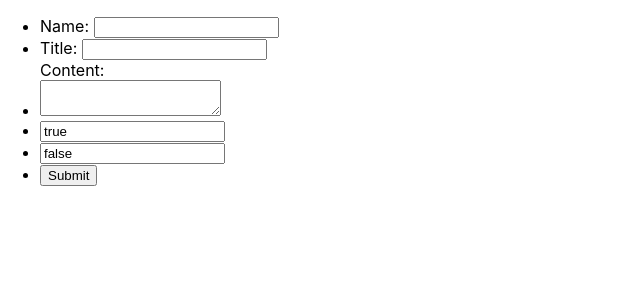
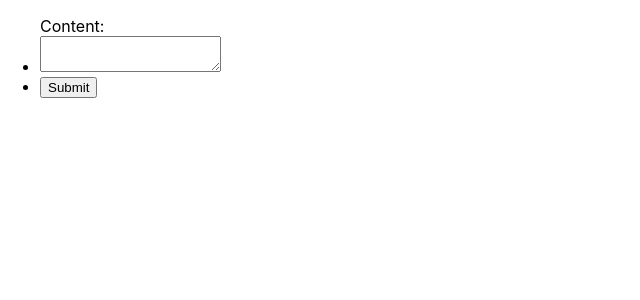
Before and after one commit to mjk287/teenager, a React (Create React App) app: page / in a window 1280 px wide. Shown: the top 300 px of the page, without its empty margins (0-640 px from the left). Built offline with nearby package versions, Linux system fonts and the light colour scheme.

Commit message:
post form for rails

```diff
--- a/src/adapters/postAdapter.js
+++ b/src/adapters/postAdapter.js
@@ -2,7 +2,15 @@ const BASE_URL = "http://localhost:3000/api/v1/posts/"
 
 const postAdapter = {
   getPosts: () => fetch(BASE_URL).then(resp => resp.json()),
-  // patchBurger: (burgerId, category) => fetch(`http://localhost:3001/burgers/${id}`, {
+  postPost: (postObj) => fetch(BASE_URL, {
+    method: 'POST',
+    headers: {
+      'Content-Type': 'application/json',
+      'Accept': 'application/json' // THIS is not necessary
+    },
+    body: JSON.stringify(postObj)
+  })
+  // patchPosts: (burgerId, category) => fetch(`http://localhost:3001/burgers/${id}`, {
   //   method: 'PATCH',
   //   headers: {
   //     'Content-Type': 'application/json',
--- a/src/components/StudentPostForm.js
+++ b/src/components/StudentPostForm.js
@@ -1,13 +1,12 @@
 import React, { Component } from 'react';
+import postAdapter from '../adapters/postAdapter'
 
 class StudentPostForm extends Component {
 
   state = {
-    name: '',
-    title: '',
+    user_id: 1,
     content: '',
-    active: true,
-    asigned: false
+    assign_to: 0
   }
 
   onChangeInput = (e) => {
@@ -16,24 +15,23 @@ class StudentPostForm extends Component {
     }, () => console.log(this.state))
   }
 
-  onSubmitPost = (e) => {
+  onSubmitPost = (e, postObj) => {
     e.preventDefault()
+    this.postStudentToApi(postObj)
+
   }
 
-  postStudentFormApi = () => {
-
+  // this need to go to PostList
+  postStudentToApi = (postObj) => {
+    postAdapter.postPost(this.state)
   }
 
   render() {
     return (
       <div className="student-post-form">
         <ul>
-          <form onSubmit={(e) => this.onSubmitPost(e)} onChange={(e) => this.onChangeInput(e)}>
-            <li>Name: <input type="text" name="name" value={this.state.name} /></li>
-            <li>Title: <input type="text" name="title" value={this.state.title} /></li>
-            Content: <li><textarea name="content" value={this.state.content} /></li>
-            <li><input type="text" name="active" value={this.state.active} /></li>
-            <li><input type="text" name="asigned" value={this.state.asigned} /></li>
+          <form onSubmit={(e) => this.onSubmitPost(e, this.state)} >
+            Content: <li><textarea name="content" value={this.state.content} onChange={(e) => this.onChangeInput(e)}/></li>
             <li><input type="submit" name="Submit"/></li>
           </form>
         </ul>
```
Also changed, not shown: src/adapters/userAdapter.js (+8 -0 lines), src/components/RoleForm.js (deleted, +0 -35 lines), src/components/Login.js (deleted), src/components/Signup.js (deleted).
